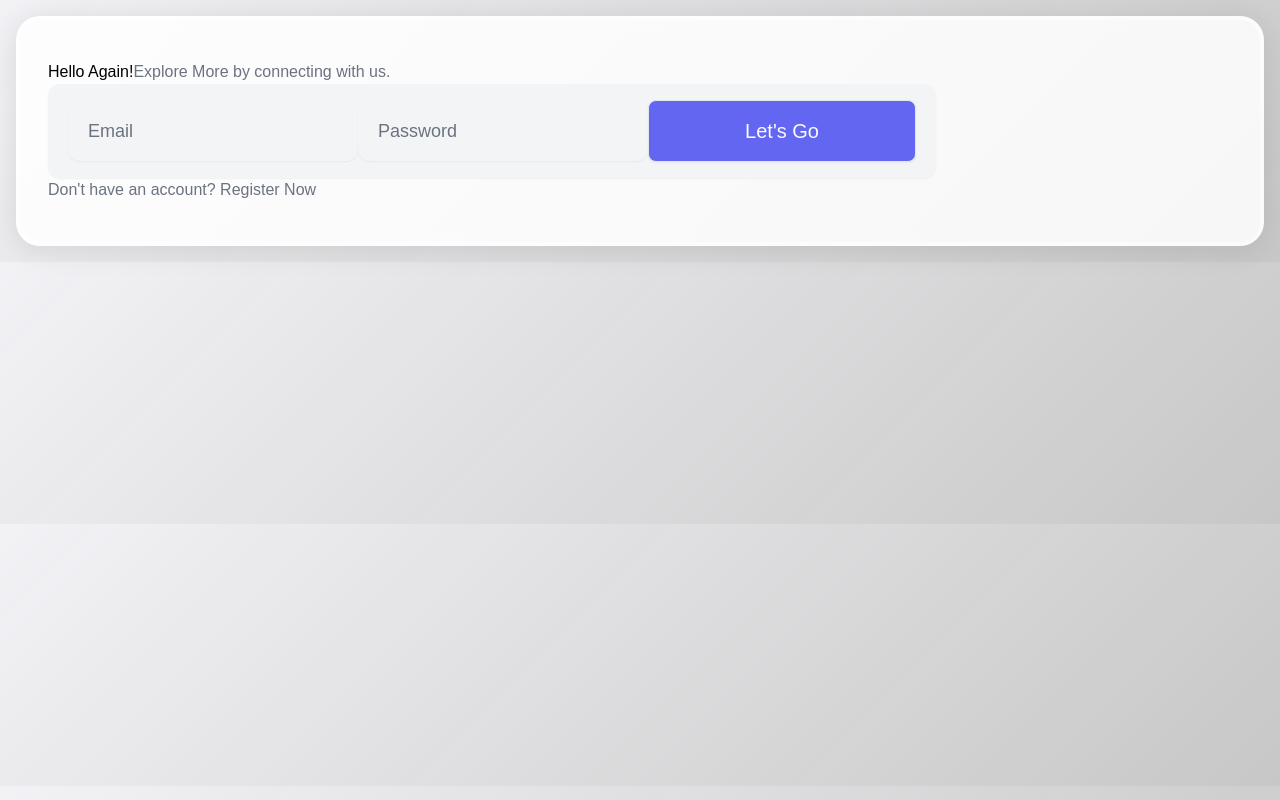
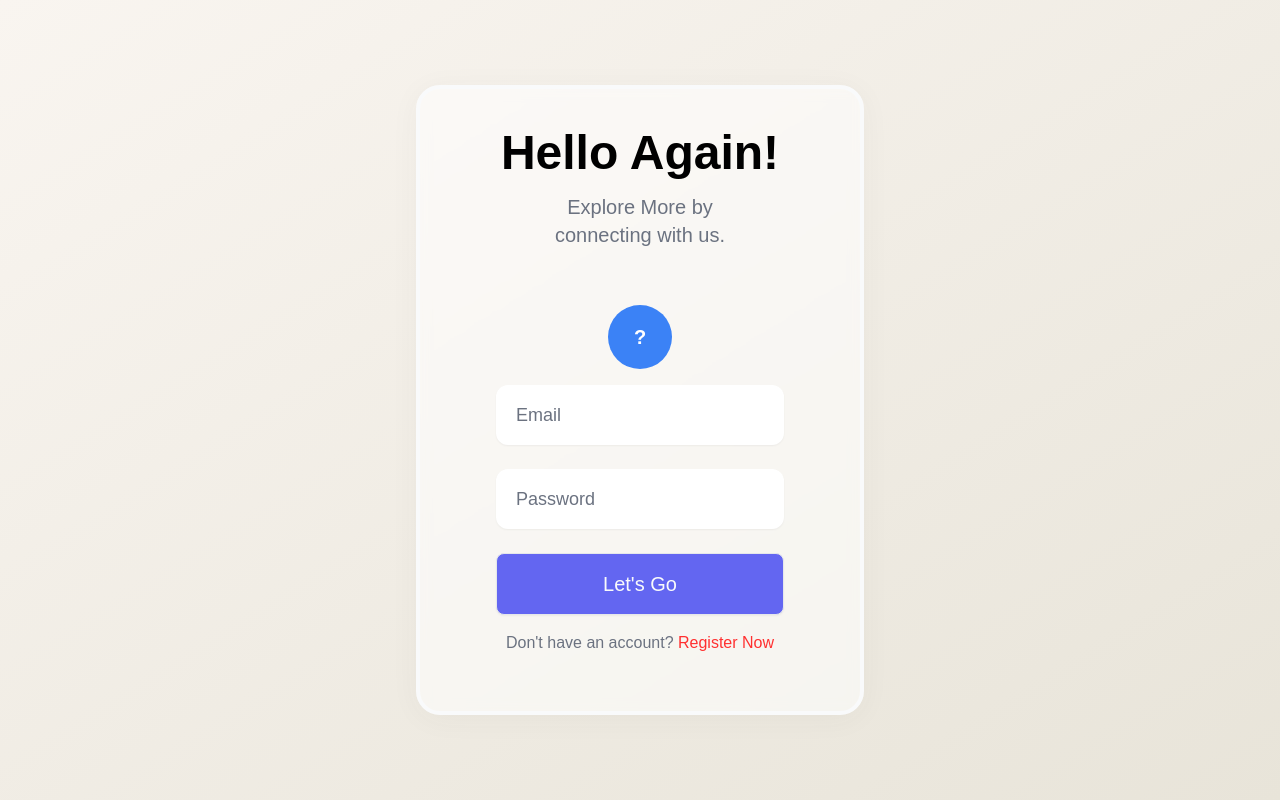
Before and after one commit to 0x5un5h1n3/social-media-webapp-v2, a Next.js app: page /login in a window 1280 px wide. Built offline with nearby package versions, Linux system fonts and the light colour scheme; no server answers.

Commit message:
Update frontend, Add password validation, Improve error handling

```diff
--- a/app/globals.css
+++ b/app/globals.css
@@ -12,17 +12,17 @@ body {
 }
 
 .glass {
-  background: rgba(255, 255, 255, 0.85); /* More opaque white */
+  background: rgba(255, 255, 255, 0.55);
   border-radius: 16px;
-  box-shadow: 0 4px 30px rgba(0, 0, 0, 0.1);
+  box-shadow: 0 4px 30px #4747470b;
   backdrop-filter: blur(7.1px);
   border: 1px solid rgba(255, 255, 255, 0.3);
-  @apply border-4 border-white/50 shrink-0 w-full rounded-3xl py-10 px-7;
+  @apply border-4 border-gray-50 shrink-0 w-full rounded-3xl py-10 px-7 min-w-max;
 }
 
 .textbox {
-  @apply border-0 px-5 py-4 rounded-xl w-3/4 shadow-sm text-lg bg-gray-100;
-  @apply focus:outline-none focus:ring-2 focus:ring-blue-300;
+  @apply border-0 px-5 py-4 rounded-xl w-3/4 shadow-sm text-lg;
+  @apply focus:outline-none;
 }
 
 .btn {
--- a/app/login/page.tsx
+++ b/app/login/page.tsx
@@ -9,6 +9,7 @@ const Login = () => {
   // State for email and password inputs
   const [email, setEmail] = useState("");
   const [password, setPassword] = useState("");
+  const [usernameInitial, setUsernameInitial] = useState(""); // State for username initial
 
   // Initialize router for navigation
   const router = useRouter();
@@ -16,6 +17,9 @@ const Login = () => {
   const handleSubmit = async (e) => {
     // Prevent default form submission behavior
     e.preventDefault();
+
+    // Show loading toast
+    const loadingToast = toast.loading("Logging in...");
 
     try {
       // Send login request to the server
@@ -40,15 +44,19 @@ const Login = () => {
       router.push("/posts");
     } catch (error) {
       // Show error notification if login fails
-      toast.error("Error logging in");
+      const errorMessage = error.response?.data?.message || "Error logging in";
+      toast.error(errorMessage);
+    } finally {
+      // Dismiss loading toast
+      toast.dismiss(loadingToast);
     }
   };
 
   return (
     <div className="min-h-screen flex items-center justify-center bg-gradient-to-br from-[#F9F5F0] to-[#E8E4D9] p-4">
       <div className="w-full max-w-md">
-        <div className="glass">
-          <div className="title flex flex-col items-center">
+        <div className="glass p-10 flex flex-col items-center rounded-3xl shadow-lg">
+          <div className="title flex flex-col items-center mb-6">
             <h4 className="text-5xl font-bold">Hello Again!</h4>
             <span className="py-4 text-xl w-2/3 text-center text-gray-500">
               Explore More by connecting with us.
@@ -56,13 +64,21 @@ const Login = () => {
           </div>
 
           {/* Login form */}
-          <form className="py-1" onSubmit={handleSubmit}>
-            <div className="textbox flex flex-col items-center gap-6">
+          <form className="w-full" onSubmit={handleSubmit}>
+            <div className="profile flex justify-center py-4">
+              <div className="w-16 h-16 rounded-full bg-blue-500 text-white flex items-center justify-center font-bold text-xl">
+                {usernameInitial || "?"}
+              </div>
+            </div>
+            <div className="flex flex-col items-center gap-6">
               {/* Email input */}
               <input
                 type="email"
                 value={email}
-                onChange={(e) => setEmail(e.target.value)}
+                onChange={(e) => {
+                  setEmail(e.target.value);
+                  setUsernameInitial(e.target.value.charAt(0).toUpperCase());
+                }}
                 placeholder="Email"
                 required
                 className="textbox"
@@ -88,7 +104,7 @@ const Login = () => {
             <div className="text-center py-4">
               <span className="text-gray-500">
                 Don't have an account?{" "}
-                <a href="/register" className="text-[#ff3030] font-bold">
+                <a href="/register" className="text-[#ff3030]">
                   Register Now
                 </a>
               </span>
--- a/app/posts/page.tsx
+++ b/app/posts/page.tsx
@@ -106,7 +106,7 @@ const Posts = () => {
               <div className="flex items-center space-x-2">
                 <button
                   onClick={() => router.push("/login")}
-                  className="text-sm text-blue-600 hover:underline"
+                  className="text-sm text-gray-600 hover:text-red-500 transition-colors"
                 >
                   Please login to continue
                 </button>{" "}
--- a/app/register/page.tsx
+++ b/app/register/page.tsx
@@ -6,22 +6,53 @@ import { useRouter } from "next/navigation"; // Import router for navigation
 import toast from "react-hot-toast"; // Import toast for notifications
 
 const Register = () => {
-  // State for username input
+  // State for username, email, password, and password confirmation inputs
   const [username, setUsername] = useState("");
-
-  // State for email input
   const [email, setEmail] = useState("");
-
-  // State for password input
   const [password, setPassword] = useState("");
+  const [confirmPassword, setConfirmPassword] = useState("");
 
   // Initialize router for navigation
   const router = useRouter();
+
+  // Function to validate password
+  const validatePassword = (password: string) => {
+    const minLength = 8; // Minimum length
+    const hasUpperCase = /[A-Z]/.test(password); // At least one uppercase letter
+    const hasLowerCase = /[a-z]/.test(password); // At least one lowercase letter
+    const hasNumbers = /\d/.test(password); // At least one number
+    const hasSpecialChars = /[!@#$%^&*(),.?":{}|<>]/.test(password); // At least one special character
+
+    return (
+      password.length >= minLength &&
+      hasUpperCase &&
+      hasLowerCase &&
+      hasNumbers &&
+      hasSpecialChars
+    );
+  };
 
   // Handle form submission
   const handleSubmit = async (e: { preventDefault: () => void }) => {
     // Prevent default form submission behavior
     e.preventDefault();
+
+    // Check if passwords match
+    if (password !== confirmPassword) {
+      toast.error("Passwords do not match");
+      return;
+    }
+
+    // Validate password strength
+    if (!validatePassword(password)) {
+      toast.error(
+        "Password must be at least 8 characters long and include uppercase letters, lowercase letters, numbers, and special characters."
+      );
+      return;
+    }
+
+    // Show loading toast
+    const loadingToast = toast.loading("Registering...");
 
     try {
       // Get the reCAPTCHA token for bot protection
@@ -41,8 +72,21 @@ const Register = () => {
       // Redirect to login page after successful registration
       router.push("/login");
     } catch (error) {
-      // Show error notification if registration fails
-      toast.error("Error registering user");
+      // Handle specific error messages
+      if (error.response && error.response.data) {
+        const { message } = error.response.data;
+        // Display specific error messages from the server
+        if (message) {
+          toast.error(message); // Show the specific error message
+        } else {
+          toast.error("An unknown error occurred.");
+        }
+      } else {
+        toast.error("Error registering user");
+      }
+    } finally {
+      // Dismiss loading toast
+      toast.dismiss(loadingToast);
     }
   };
 
@@ -68,9 +112,9 @@ const Register = () => {
   return (
     <div className="min-h-screen flex items-center justify-center bg-gradient-to-br from-[#F9F5F0] to-[#E8E4D9] p-4">
       <div className="w-full max-w-md">
-        <div className="glass">
+        <div className="glass p-10 flex flex-col items-center rounded-3xl shadow-lg">
           {/* Page Title */}
-          <div className="title flex flex-col items-center">
+          <div className="title flex flex-col items-center mb-6">
             <h4 className="text-5xl font-bold">Create Account</h4>
             <span className="py-4 text-xl w-2/3 text-center text-gray-500">
               Connect with us and start your journey!
@@ -78,8 +122,8 @@ const Register = () => {
           </div>
 
           {/* Registration Form */}
-          <form className="py-1" onSubmit={handleSubmit}>
-            <div className="textbox flex flex-col items-center gap-6">
+          <form className="w-full" onSubmit={handleSubmit}>
+            <div className="flex flex-col items-center gap-6">
               {/* Username Input */}
               <input
                 type="text"
@@ -110,11 +154,18 @@ const Register = () => {
                 className="textbox"
               />
 
+              {/* Confirm Password Input */}
+              <input
+                type="password"
+                value={confirmPassword}
+                onChange={(e) => setConfirmPassword(e.target.value)}
+                placeholder="Confirm Password"
+                required
+                className="textbox"
+              />
+
               {/* Submit Button */}
-              <button
-                type="submit"
-                className="btn bg-gradient-to-r from-[#6E7BFB] to-[#3B5FE0] hover:opacity-90 transition-all"
-              >
+              <button type="submit" className="btn">
                 Register
               </button>
             </div>
@@ -123,8 +174,8 @@ const Register = () => {
             <div className="text-center py-4">
               <span className="text-gray-500">
                 Already have an account?{" "}
-                <a href="/login" className="text-[#ff3030] font-bold">
-                  Login Now
+                <a href="/login" className="text-[#ff3030]">
+                  Login Here
                 </a>
               </span>
             </div>
--- a/components/PostsList.js
+++ b/components/PostsList.js
@@ -68,8 +68,11 @@ const PostsList = ({ posts, fetchPosts, user }) => {
                   onClick={() => handleLike(post._id)}
                   className="flex items-center gap-1 text-gray-600 hover:text-red-500"
                 >
-                  {post.likes.some(
-                    (likedUserId) => likedUserId.toString() === user._id
+                  {post.likes &&
+                  Array.isArray(post.likes) &&
+                  post.likes.some(
+                    (likedUserId) =>
+                      likedUserId && likedUserId.toString() === user._id
                   ) ? (
                     <FaHeart className="text-red-500" />
                   ) : (
--- a/tailwind.config.js
+++ b/tailwind.config.js
@@ -1,7 +1,8 @@
 module.exports = {
   content: [
-    "./pages/**/*.{js,ts,jsx,tsx}",
-    "./components/**/*.{js,ts,jsx,tsx}",
+    "./pages/**/*.{js,ts,jsx,tsx,mdx}",
+    "./components/**/*.{js,ts,jsx,tsx,mdx}",
+    "./app/**/*.{js,ts,jsx,tsx,mdx}",
   ],
   theme: {
     extend: {},
```
